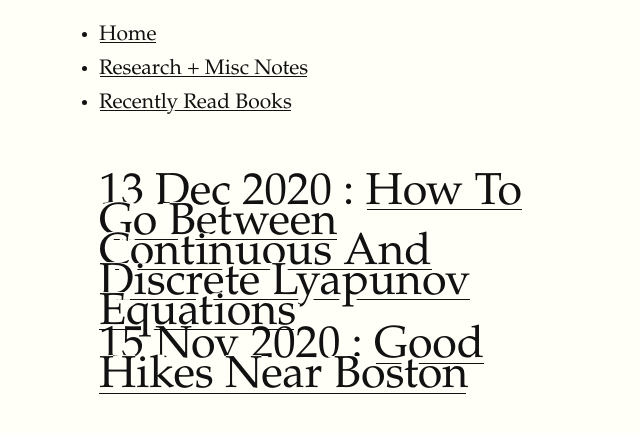
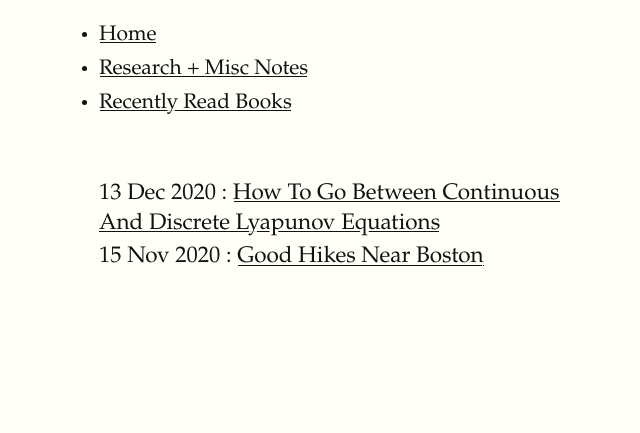
Before and after one commit to kozleo/kozleo.github.io, a Jekyll site: the page built from blog/index.html, in a window 1280 px wide. Shown: the top 433 px of the page, without its empty margins (325-965 px from the left). Built offline with Jekyll 4.4.1, drawn with Linux system fonts in a browser that asks for light colours; nearby versions of some CDN libraries.

Commit message:
Update main.css

```diff
--- a/css/main.css
+++ b/css/main.css
@@ -429,13 +429,14 @@ label.margin-toggle:not(.sidenote-number) {
 
 ul.posts {
     margin: 20px auto 40px;
-    font-size: 3.5vw;
+    font-size: 1.5rem;
 }
 ul.posts li {
     list-style: none;
 
 li {
     font-size: 1.5rem;
+    margin-bottom: 1rem;
 }
 
 // Mobile
```
